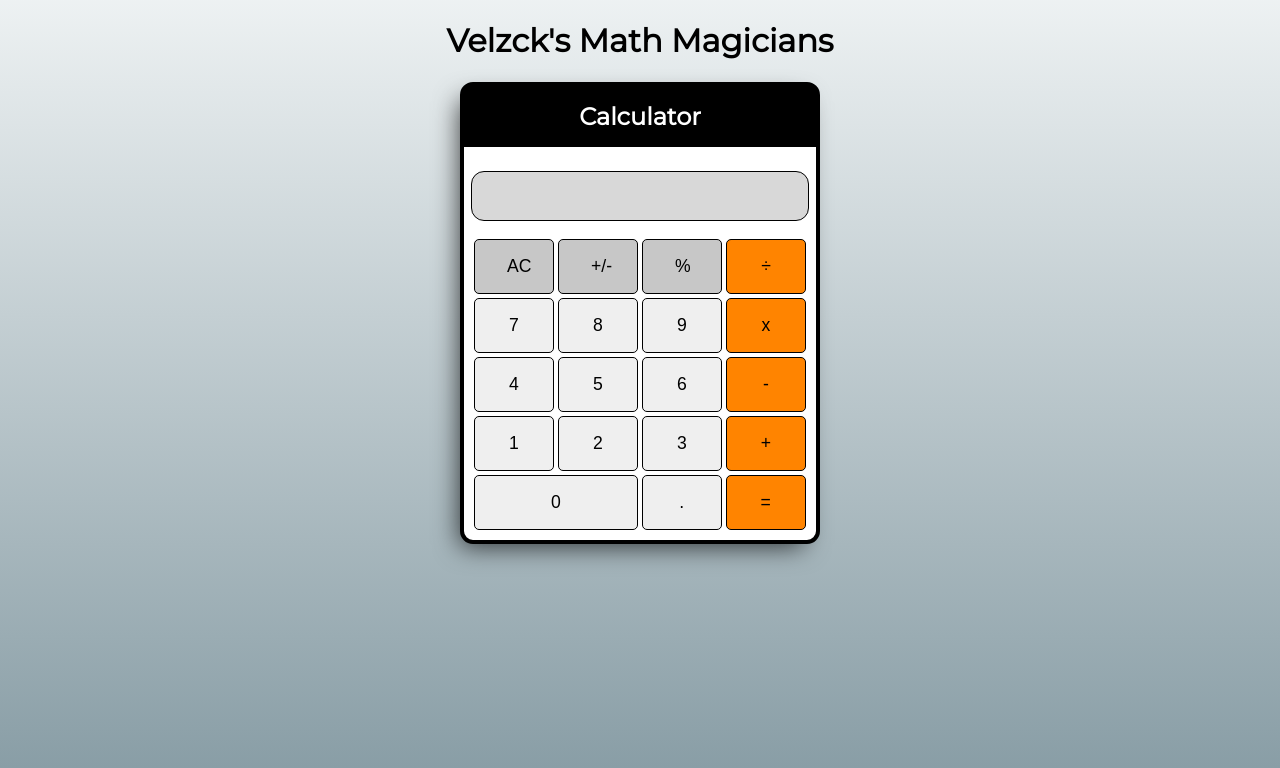
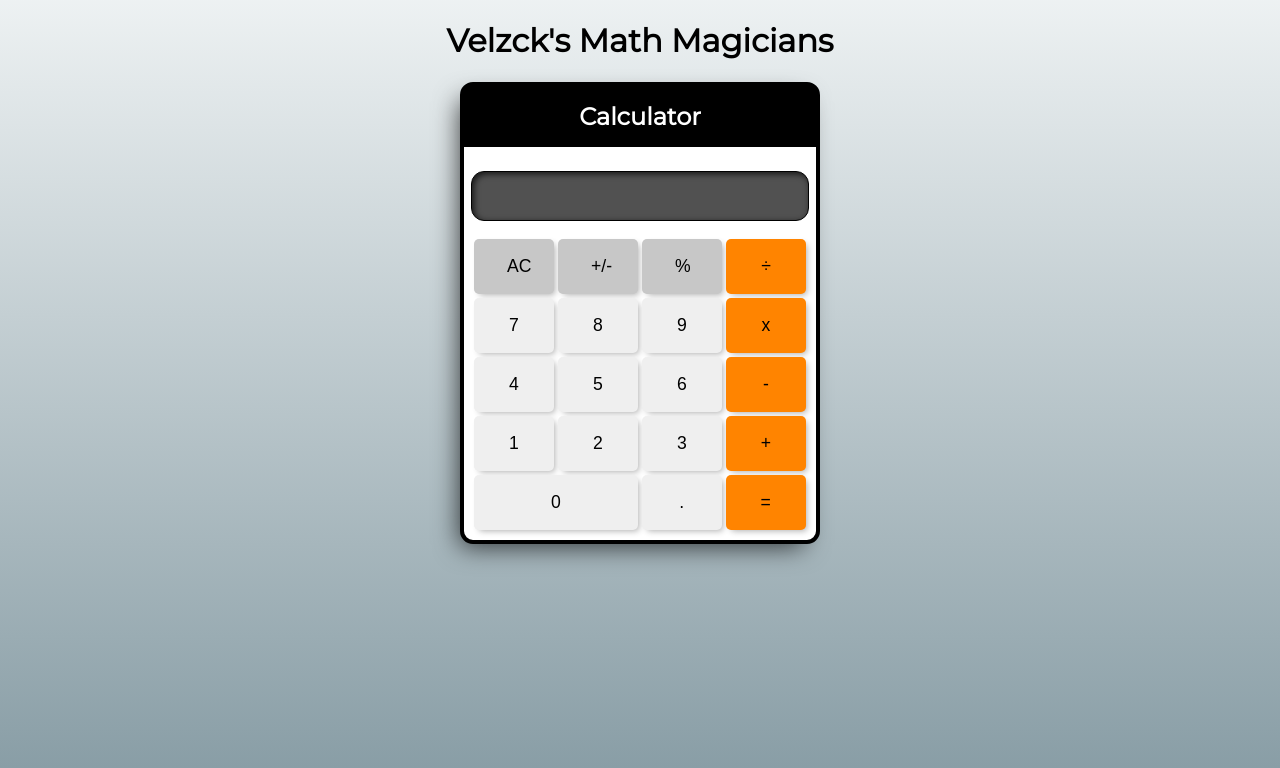
Before and after one commit to VelzckC0D3/math_magicians_react, a React (Create React App) app: page / in a window 1280 px wide. Shown: the top 768 px of the page. Built offline with nearby package versions, Linux system fonts and the light colour scheme.

Commit message:
stylized calculator
- added some CSS

```diff
--- a/src/components/Calculator.css
+++ b/src/components/Calculator.css
@@ -35,13 +35,14 @@
   width: 19rem;
   height: 3rem;
   text-align: right;
-  background-color: rgb(216, 216, 216);
-  color: rgb(0, 0, 0);
+  background-color: rgb(81, 81, 81);
+  color: rgb(255, 255, 255);
   font-size: 1.5rem;
   padding: 0 1rem;
   margin: 0 0 1rem;
   border-radius: 13px;
   border: 1px solid black;
+  box-shadow: inset 2px 2px 6px 0px rgba(0, 0, 0, 0.75);
 }
 
 .calculatorButton {
@@ -52,12 +53,23 @@
   cursor: pointer;
   border-radius: 5px;
   font-size: 1.1rem;
-  border: 1px solid black;
+  border: 1px solid transparent;
+  box-shadow: 3px 3px 6px -2px rgba(0, 0, 0, 0.318);
+}
+
+.calculatorButton:nth-child(1),
+.calculatorButton:nth-child(2) {
+    display: flex;
+    justify-content: center;
+    float: left;
 }
 
 .calculatorButton:active {
   background-color: #cfcfcf;
   transition: all 50ms ease-in-out;
+  transform: scale(0.98);
+  border: 1px solid black;
+  box-shadow: 3px 3px 6px -2px rgba(255, 255, 255, 0);
 }
 
 .mathButtonH {
```
